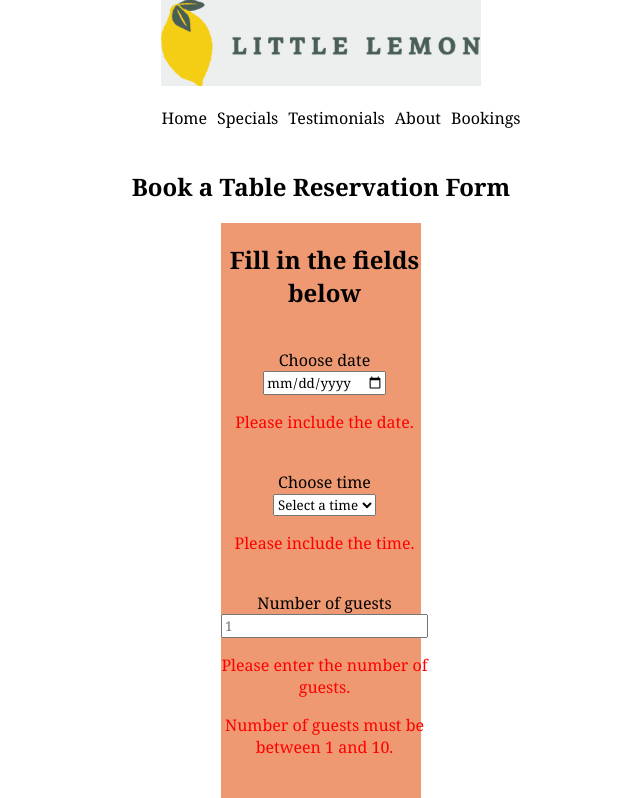
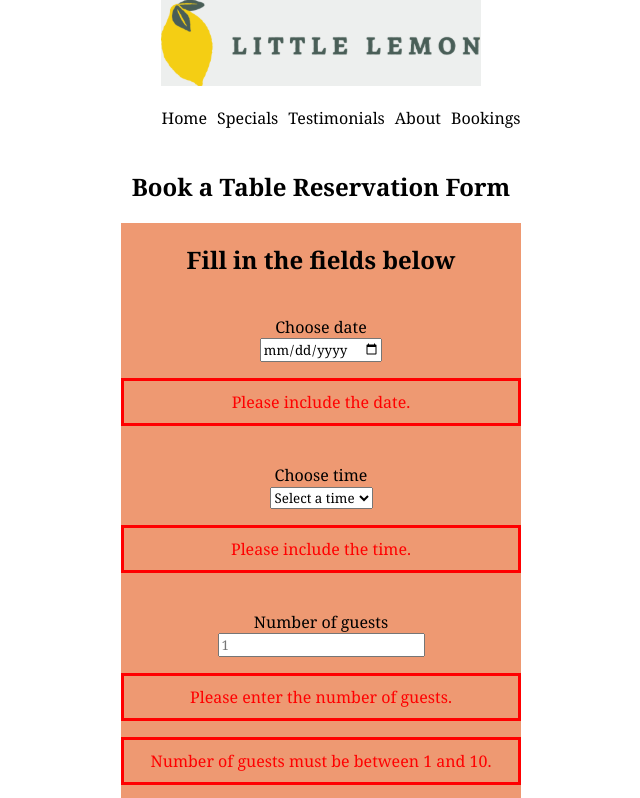
Before and after one commit to johnt759/front-end-capstone, a React (Create React App) app in the folder little-lemon/: page /booking in a window 1280 px wide. Shown: the top 798 px of the page, without its empty margins (319-959 px from the left). Built offline with nearby package versions, Linux system fonts and the light colour scheme.

Commit message:
Adjusted styling

```diff
--- a/little-lemon/src/components/Main.js
+++ b/little-lemon/src/components/Main.js
@@ -6,7 +6,7 @@ import About from './MainComponents/About.js';
 import BookingPage from './MainComponents/BookingPage.js';
 import ConfirmedBooking from './MainComponents/ConfirmedBooking.js';
 import { Routes, Route } from "react-router-dom";
-import { useReducer } from "react";
+import React, { useReducer } from "react";
 import { fetchAPI } from './api.js';
 
 function Main() {
--- a/little-lemon/src/components/MainComponents/BookingForm.js
+++ b/little-lemon/src/components/MainComponents/BookingForm.js
@@ -1,4 +1,4 @@
-import {useState, useEffect} from "react";
+import React, {useState, useEffect} from "react";
 import './Styles/BookingForm.css';
 import { useNavigate } from "react-router-dom";
 import {submitAPI} from '../api.js';
@@ -44,33 +44,40 @@ function BookingForm(props) {
     const [guests, setGuests] = useState("");
     const [occasion, setOccasion] = useState("");
 
+    // Return true only if all values are not empty, and the number of guests is between 1 and 10 inclusively.
     function allValid() {
-        // Return true only if all values are not empty, and the number of guests is between 1 and 10 inclusively.
         return (
             date && time && guests && (guests >= 1 && guests <= 10) && occasion
         )
     }
 
+    function clearFields() {
+        setDate("");
+        setTime("");
+        setGuests("");
+        setOccasion("");
+    }
+
     const submitForm = (e) => {
         e.preventDefault();
-
         let newForm = [date, time, guests, occasion];
         // In case of success, clear away the input forms and redirect over to the confirmation page.
         // Otherwise, alert the user that the booking is already reserved or the form can't be submitted.
-        if (submitAPI(newForm) != true) {
-            alert("The booking is already reserved for that date. Try another one.");
-        }
-        else {
+        if (submitAPI(newForm) == true) {
             alert("Form submitted!");
-            setDate("");
-            setTime("");
-            setGuests("");
-            setOccasion("");
+            clearFields();
 
             // After submission, redirect over to the confirmation page.
             Confirm("/confirmed");
         }
+        else {
+            alert("The booking is already reserved for that date. Try another one.");
+        }
     }
+
+    useEffect(() => {
+
+    }, [])
 
     return (
         <section className="form-section">
@@ -80,7 +87,7 @@ function BookingForm(props) {
                 <br/>
                 <input aria-label="Select a date" type="date" id="res-date" value={date}
                 onChange={e=>setDate(e.target.value)}/>
-                {!date ? (<DateRequired/>) : void(0)}
+                {!date ? (<DateRequired/>) : (<br/>)}
                 <br/>
                 <label htmlFor="res-time">Choose time</label>
                 <br/>
@@ -91,14 +98,14 @@ function BookingForm(props) {
                         <option value={thisTime.time}>{thisTime.time}</option>
                     ))}
                 </select>
-                {!time ? (<TimeRequired/>) : void(0)}
+                {!time ? (<TimeRequired/>) : (<br/>)}
                 <br/>
                 <label htmlFor="guests">Number of guests</label>
                 <br/>
                 <input aria-label="Select the number of guests" type="number" placeholder="1"
                 id="guests" value={guests} onChange={e => setGuests(e.target.value)}/>
-                {!guests ? (<GuestsRequired/>) : void(0)}
-                {(guests < 1 || guests > 10) ? (<InvalidNumber/>) : void(0)}
+                {!guests ? (<GuestsRequired/>) : (<br/>)}
+                {(guests < 1 || guests > 10) ? (<InvalidNumber/>) : (<br/>)}
                 <br/>
                 <label htmlFor="occassion">Occassion</label>
                 <br/>
@@ -109,7 +116,7 @@ function BookingForm(props) {
                     <option value="engagement">Engagement</option>
                     <option value="anniversary">Anniversary</option>
                 </select>
-                {!occasion ? (<OccasionRequired/>) : void(0)}
+                {!occasion ? (<OccasionRequired/>) : (<br/>)}
                 <br/>
                 <input aria-label="Submit form" disabled={!allValid()} type="submit" value="Make Your Reservation"/>
             </form>
--- a/little-lemon/src/components/MainComponents/ConfirmedBooking.js
+++ b/little-lemon/src/components/MainComponents/ConfirmedBooking.js
@@ -6,7 +6,7 @@ function ConfirmedBooking() {
     return (
         <section className="confirmation-page">
             <h1>You're all set!</h1>
-            <p>We look forward to seeing you.</p>
+            <p>We look forward to seeing you at your next reservation.</p>
             <Routes>
                 <Route path="/" element={Hero}/>
             </Routes>
--- a/little-lemon/src/components/MainComponents/Styles/About.css
+++ b/little-lemon/src/components/MainComponents/Styles/About.css
@@ -17,6 +17,7 @@
 .about-section p {
     padding-left: 100px;
     clear: right;
+    text-align: left;
 }
 
 .about-section img {
--- a/little-lemon/src/components/MainComponents/Styles/BookingForm.css
+++ b/little-lemon/src/components/MainComponents/Styles/BookingForm.css
@@ -4,10 +4,16 @@
     background-color: #EE9972;
     text-align: center;
     display: grid;
-    max-width: 200px;
-    gap: 20px;
+    max-width: 400px;
+    row-gap: 20px;
+    padding-bottom: 10px;
+}
+
+.form-section label, select, input {
+    align-items: center;
 }
 
 .error {
     color: red;
+    border-style: solid;
 }
--- a/little-lemon/src/components/MainComponents/Styles/Confirmed.css
+++ b/little-lemon/src/components/MainComponents/Styles/Confirmed.css
@@ -1,14 +1,15 @@
+.confirmation-page {
+    background-color: #F4CE14;
+}
+
 .confirmation-page h1, p {
     text-align: center;
+    padding: 10px;
 }
 
 .confirmation-page h1 {
     text-decoration: bold;
     font-size: 30px;
-}
-
-.confirmation-page {
-    background-color: #F4CE14;
 }
 
 .confirmation-page a {
--- a/little-lemon/src/components/MainComponents/Styles/Specials.css
+++ b/little-lemon/src/components/MainComponents/Styles/Specials.css
@@ -7,13 +7,13 @@
     text-align: left;
 }
 
-.container {
+.special-section .container {
     display: flex;
     align-items: flex-start;
-    padding: 15px;
+    padding: 25px;
 }
 
-.container .box {
+.special-section .container .box {
     background-color: #EDEFEE;
     margin-left: auto;
     margin-right: auto;
--- a/little-lemon/src/components/MainComponents/Styles/Testimonials.css
+++ b/little-lemon/src/components/MainComponents/Styles/Testimonials.css
@@ -7,13 +7,13 @@
     padding-top: 10px;
 }
 
-.container {
+.testimonial-section .container {
     display: flex;
     align-items: flex-start;
     padding: 15px;
 }
 
-.box {
+.testimonial-section .container .box {
     margin-left: auto;
     margin-right: auto;
     float: left;
@@ -21,6 +21,7 @@
     background-color: #FFFFFF;
 }
 
-.box p {
+.testimonial-section .container .box p {
     padding-left: 10px;
+    text-align: left;
 }
--- a/little-lemon/src/components/Styles/footer_style.css
+++ b/little-lemon/src/components/Styles/footer_style.css
@@ -53,6 +53,9 @@ footer a {
 }
 
 @media (max-width: 400px) {
+    footer {
+        width: auto;
+    }
     footer img {
         margin-left: auto;
         margin-right: auto;
```
